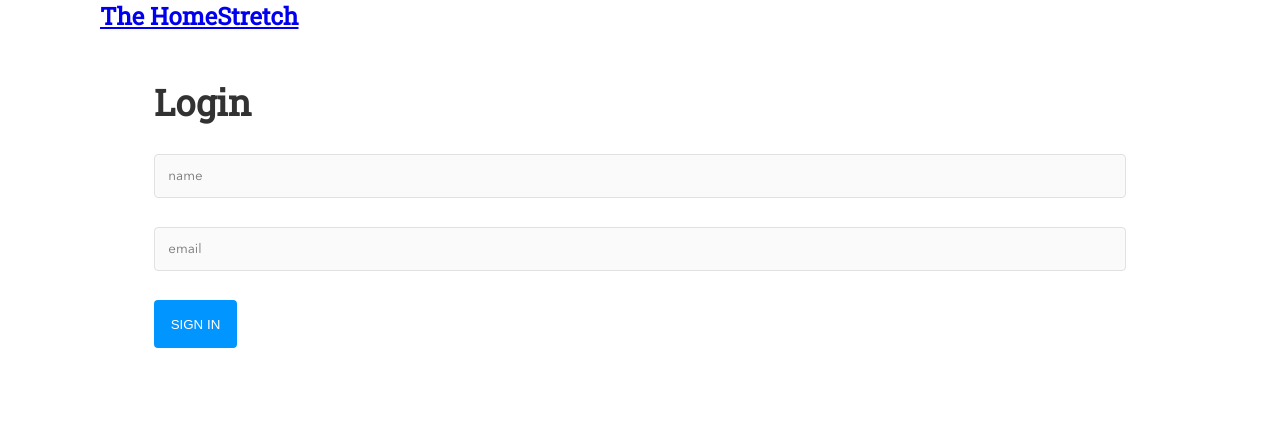
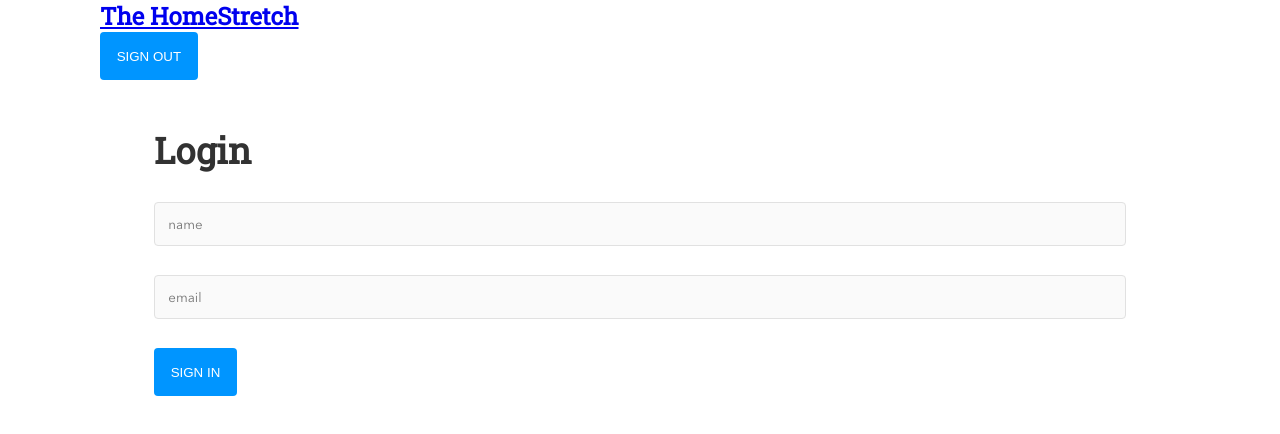
Before and after one commit to michaelcookryan/Full-Stack-Demo---The-HomeStretch, a React (Create React App) app in the folder client/: page / in a window 1280 px wide. Shown: the top 434 px of the page. Built offline with nearby package versions, Linux system fonts and the light colour scheme.

Commit message:
Redirects working

```diff
--- a/client/src/components/Admin.js
+++ b/client/src/components/Admin.js
@@ -89,6 +89,7 @@ showAllVideoOptions() {
   };
 
   render() {
+
     return (
       <section>
         <h1>Admin Page</h1>
@@ -109,7 +110,8 @@ showAllVideoOptions() {
             <button>Add</button>
           </form>
 
-          <Link to="/login"><button>Sign Out</button></Link>
+          {/* <Link to="/login"><button onClick={this.logOut}>Sign Out</button></Link>  */}
+          <Link to="/login"><button onClick={this.props.logOut}>Sign Out</button></Link>
         </div>
       </section>
     );
--- a/client/src/components/App.js
+++ b/client/src/components/App.js
@@ -21,11 +21,7 @@ class App extends React.Component {
 
 componentDidMount(){
 
-  this.setState({
-    access:false,
-    id:null,
-    role:null
-  })
+  this.logOut()
 
 }
 
@@ -63,7 +59,15 @@ findAndRedirect = event => {
     })
 
 }
+  logOut = event => {
+    console.log("logout from app")
+    this.setState({
+      access: false,
+      id: null,
+      role: null
+    })
 
+  }
 
 
 
@@ -71,7 +75,7 @@ findAndRedirect = event => {
 
     return (
       <div className="App">
-        <Header />
+        <Header logOut={this.logOut}/>
 
         <main>
           <Switch>
@@ -94,25 +98,42 @@ findAndRedirect = event => {
               }
 
             }} />
+            <Route exact path="/login" render={() => {
+
+              if (this.state.access) {
+
+                return (<Redirect to="/admin" />)
+
+              } else if (this.state.role === "Client") {
+
+                return (<Redirect to={`/clients/${this.state.id}`} />)
+
+              } else if (this.state.role === null) {
+
+                return (<Login findAndRedirect={this.findAndRedirect} />)
+
+              }
+
+            }} />
             {/* <Route exact path="/login" render={() => {
               return (<Redirect to="/" />)
             }} /> */}
 
             <Route exact path="/admin" render={() =>{
-              return (<Admin />)
+              return (<Admin logOut={this.logOut}/>)
             }}/>
 
-            <Route path="/login" component={Login}/>
+            <Route path="/login" findAndRedirect={this.findAndRedirect} component={Login}/>
 
             <Route path="/clients/:clientId/:videoId" render={(props) => {
 
-              return (<ClientView clientId={this.state.id} {...props}/>)
+              return (<ClientView clientId={this.state.id} logOut={this.logOut} {...props}/>)
 
             }} />
 
             <Route path="/clients/:clientId" render={(props) => {
 
-              return (<ClientView clientId={this.state.id} {...props}/>)
+              return (<ClientView clientId={this.state.id} logOut={this.logOut} {...props}/>)
 
             }} />
 
--- a/client/src/components/ClientView.js
+++ b/client/src/components/ClientView.js
@@ -83,7 +83,7 @@ componentDidUpdate(prevProps) {
                 <h1>Videos for {this.state.name}</h1>
 
                 <VideoPlayer current={this.state.current.url}/>
-                <Link to="/login"><button>Sign Out</button></Link>
+                <Link to="/login"><button onClick={this.props.logOut}>Sign Out</button></Link>
                 <VideoList videos={this.state.videos} clientId={this.state.clientId}/>
 
             </section>
--- a/client/src/components/Header.js
+++ b/client/src/components/Header.js
@@ -1,12 +1,13 @@
 import React from 'react'
 import { Link } from 'react-router-dom'
 
-export default function Header() {
+export default function Header({logOut}) {
+
     return (
         <header>
             <section>
                 <Link to="/"><h2>The HomeStretch</h2></Link>
-
+                <Link to="/login"><button onClick={logOut}>Sign Out</button></Link>
             </section>
         </header>
     )
```
